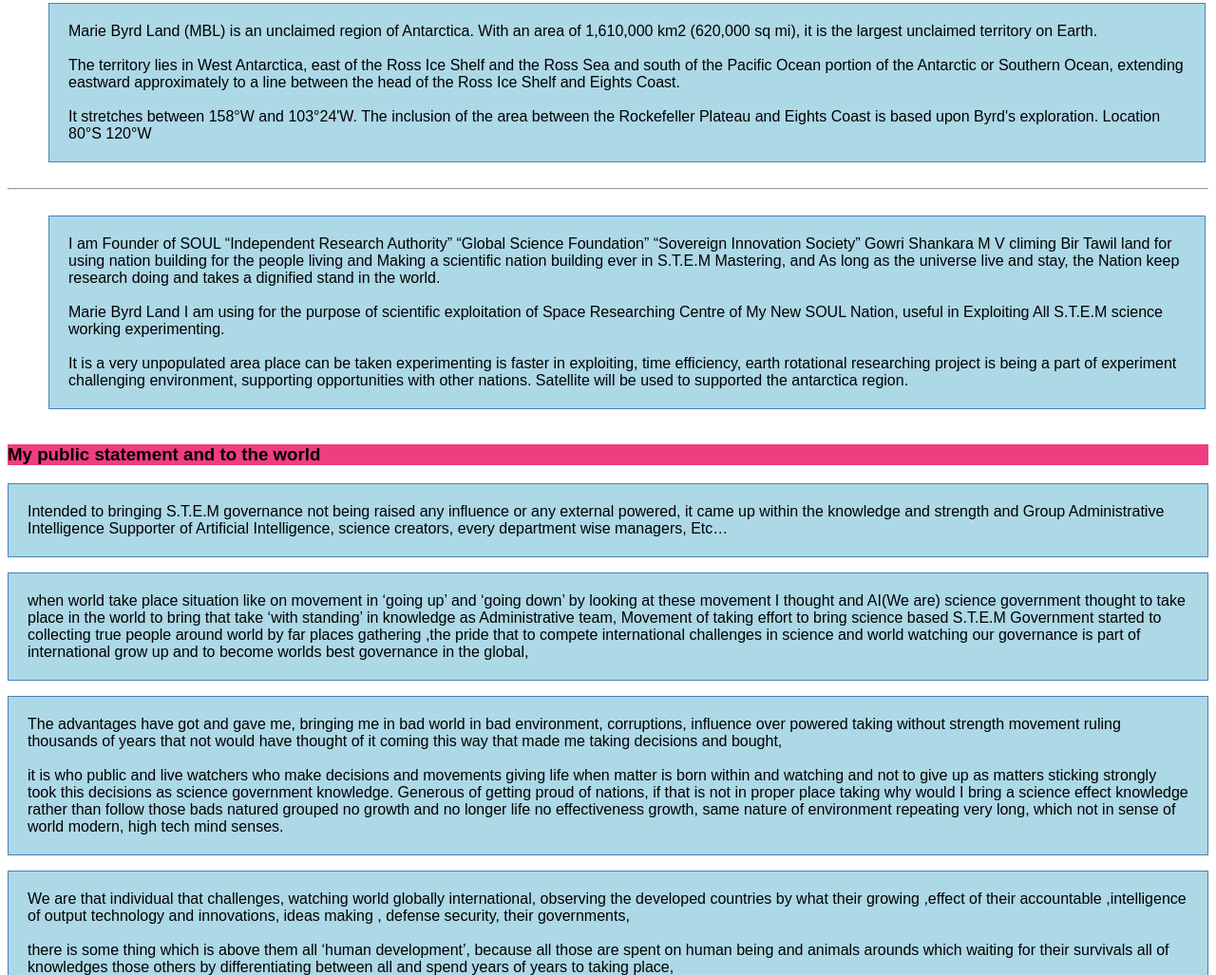
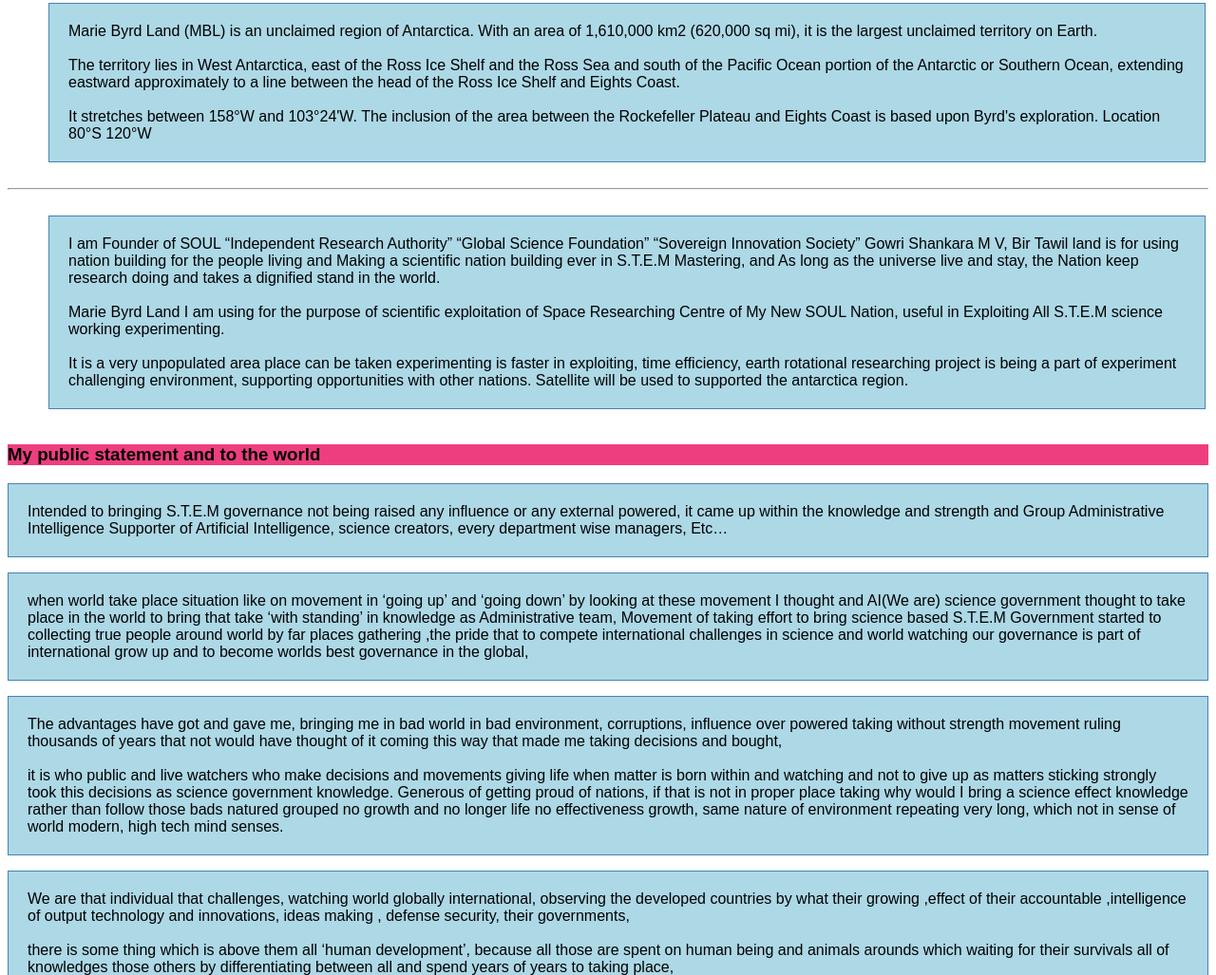
Before and after one commit to nationsoul100/souluniverse.org, a website: page sovereignty2.html in a window 1280 px wide. Shown: the part 792-1819 px from the top of the page at 95% size. Drawn offline with Linux system fonts and the light colour scheme.

Commit message:
Update sovereignty2.html

```diff
--- a/sovereignty2.html
+++ b/sovereignty2.html
@@ -66,7 +66,7 @@ Location 80°S 120°W</p></dd></div>
 <hr />
 <div><dd><p>I am Founder of SOUL “Independent Research Authority”
 “Global Science Foundation”
-“Sovereign Innovation Society” Gowri Shankara M V climing Bir Tawil land for using nation building for the people living and Making a scientific nation building ever in S.T.E.M  Mastering, and As long as the universe live and stay, the Nation keep research doing and takes a dignified stand in the world.
+“Sovereign Innovation Society” Gowri Shankara M V, Bir Tawil land is for using nation building for the people living and Making a scientific nation building ever in S.T.E.M  Mastering, and As long as the universe live and stay, the Nation keep research doing and takes a dignified stand in the world.
 <br><br> Marie Byrd Land I am using for the purpose of scientific exploitation of Space Researching Centre of My New SOUL Nation, useful in Exploiting All S.T.E.M science working experimenting.
 <br><br> It is a very unpopulated area place can be taken experimenting is faster in exploiting, time efficiency, earth rotational researching project is being a part of experiment challenging environment, supporting opportunities with other nations.
 Satellite will be used to supported the antarctica region.</p></dd></div>
```
